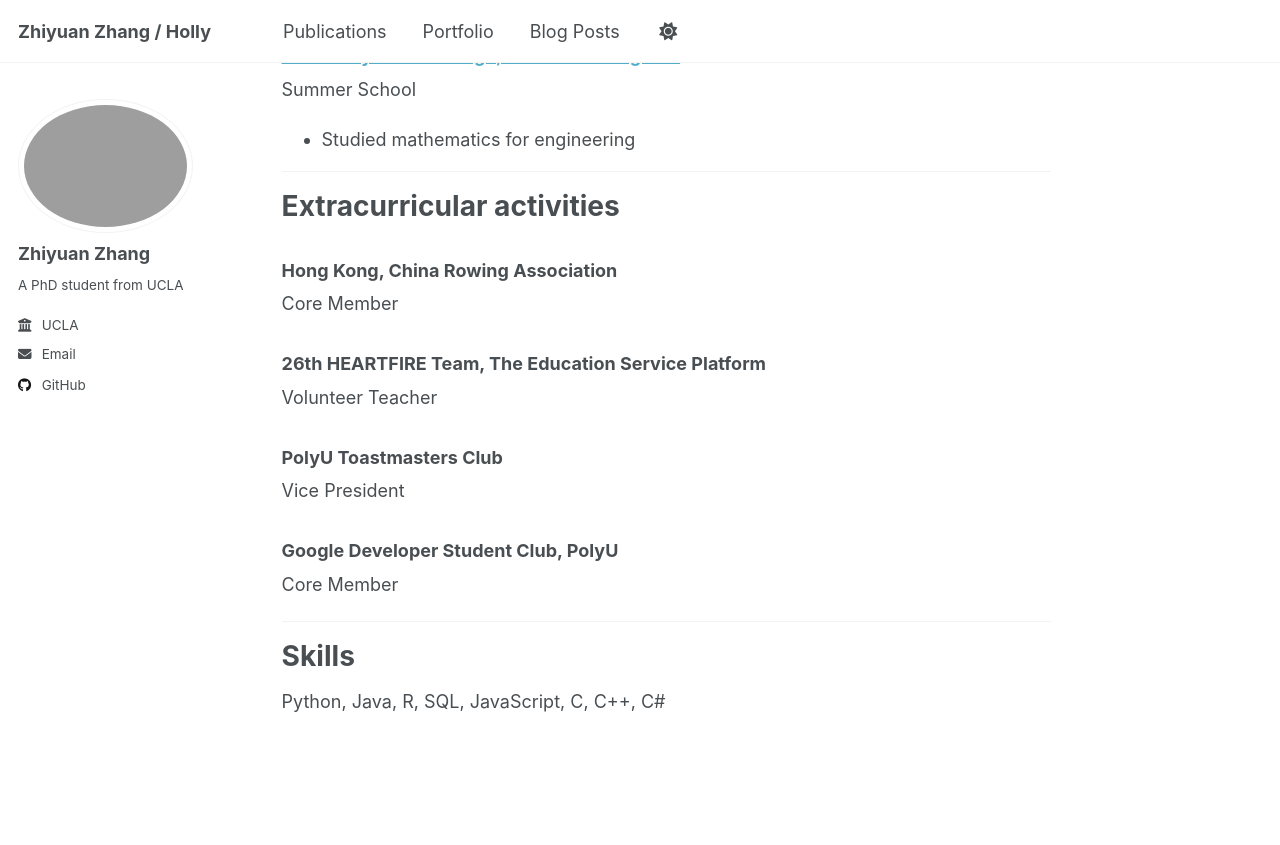
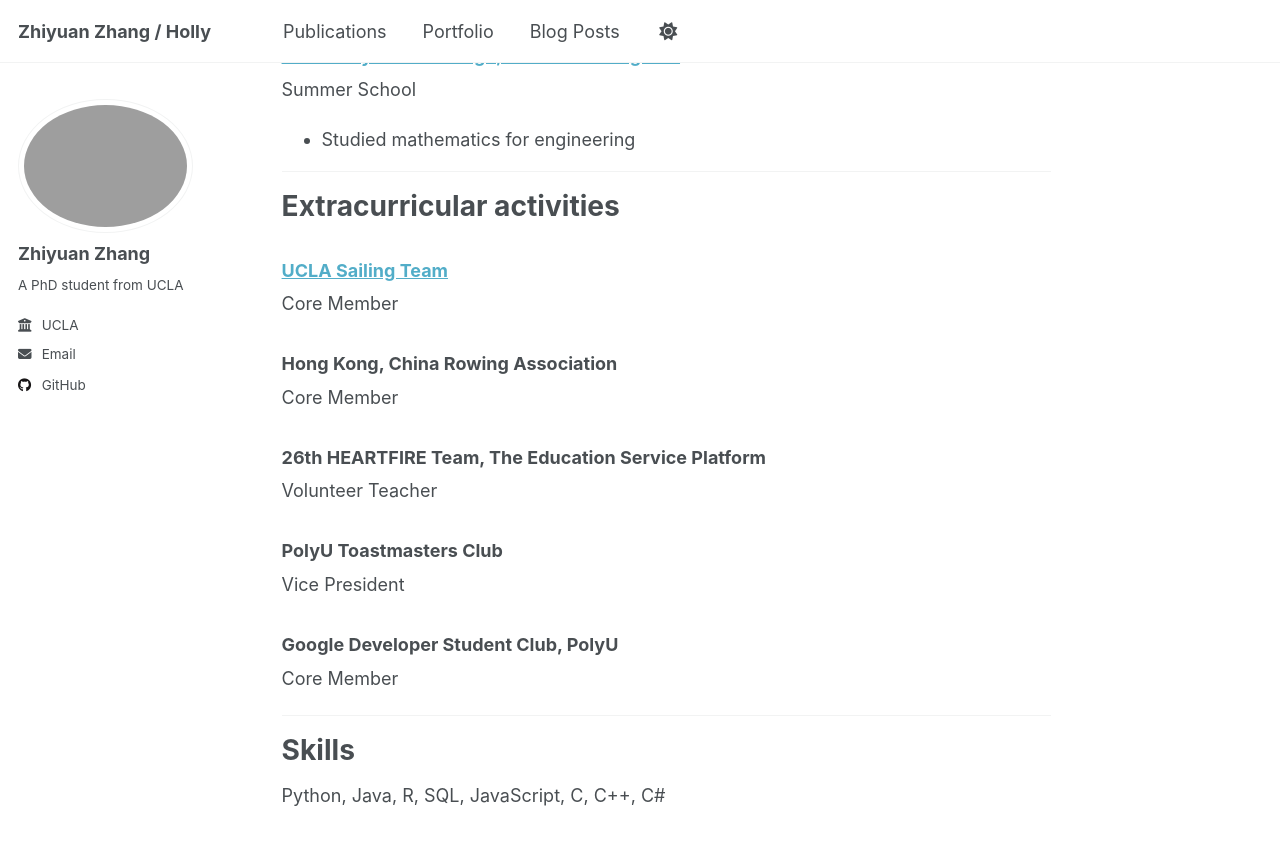
Before and after one commit to h-zhanggg/Zhiyuan-Zhang, a Jekyll site: the page built from _pages/about.md, in a window 1280 px wide and 900 px high, scrolled down 770 px. Shown: the top 845 px of the window. Built offline with Jekyll 4.4.1, drawn with Linux system fonts in a browser that asks for light colours; a script that is not in the unit is left out.

Commit message:
2025 Fall

```diff
--- a/_pages/about.md
+++ b/_pages/about.md
@@ -39,6 +39,10 @@ Summer School
 ---
 
 # Extracurricular activities
+
+### [UCLA Sailing Team](https://www.instagram.com/uclasailingteam/)
+Core Member
+
 ### Hong Kong, China Rowing Association
 Core Member
 
```
